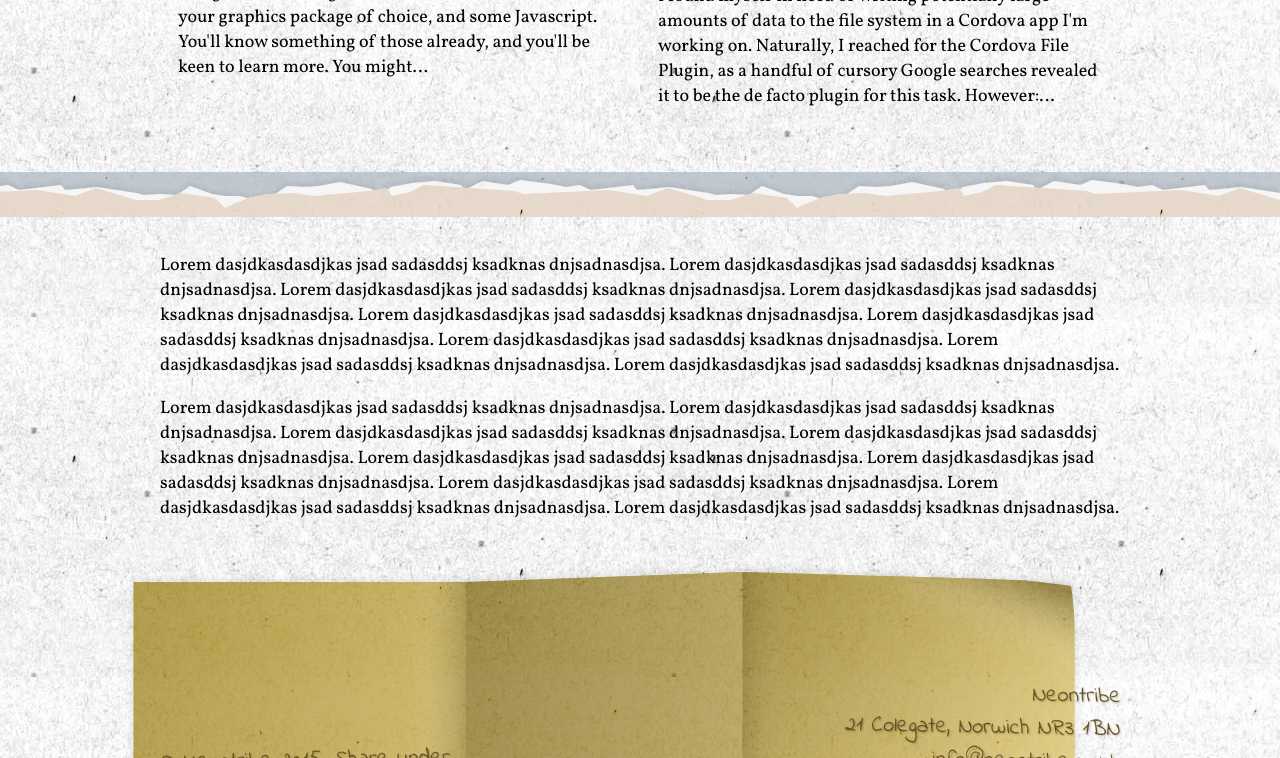
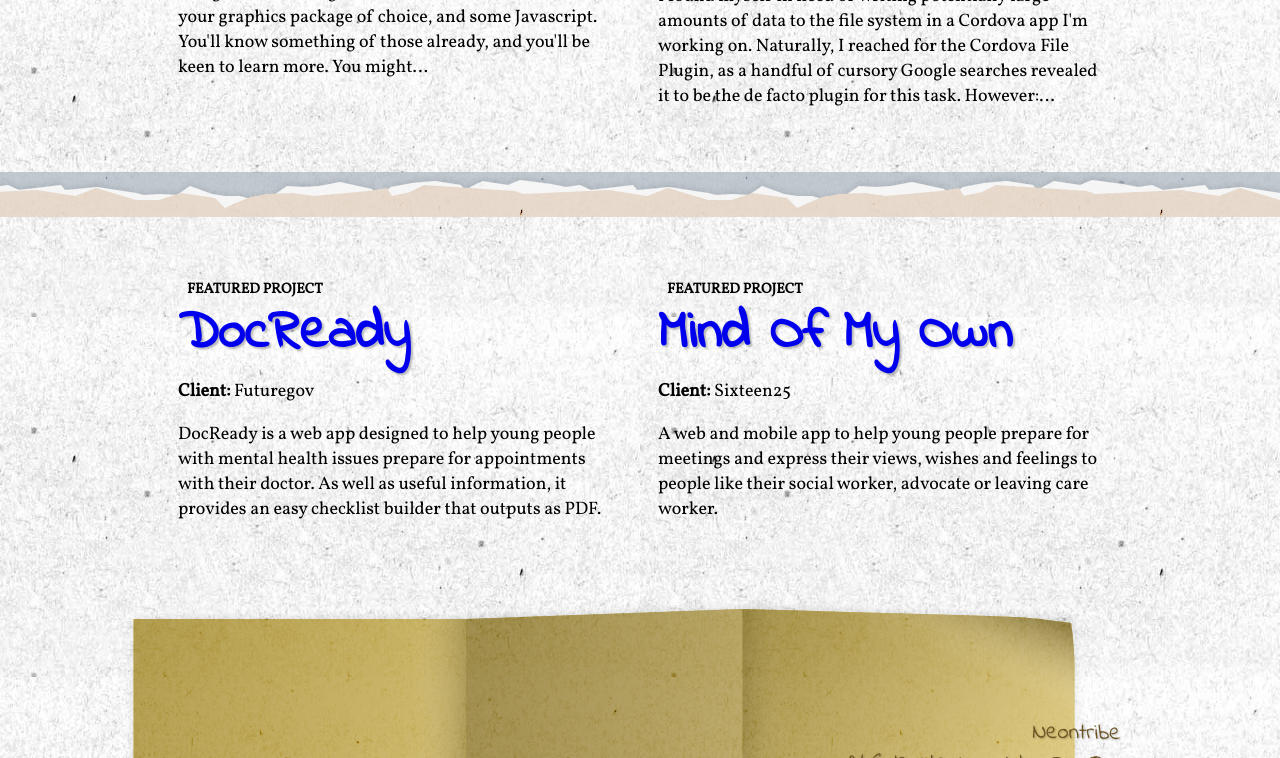
Before and after one commit to neontribe/papercraft, a website: page src/index.html in a window 1280 px wide. Shown: the part 763-1521 px from the top of the page. Drawn offline with Linux system fonts and the light colour scheme.

Commit message:
Show featured projects

```diff
--- a/src/css/main.css
+++ b/src/css/main.css
@@ -80,7 +80,7 @@
 			text-transform: uppercase;
 			padding: 0.25rem 0.5rem;
 			background-color: $accent2;
-			color: $alt_bg;
+			color: $main_bg;
 			text-shadow: none;
 			border-radius: 0.25rem;
 		}
@@ -165,7 +165,7 @@
 	.full-width {
 		position: relative;
 		background-color: $alt_bg;
-		margin: 2rem 0;
+		margin: 2rem 0 1rem 0;
 		box-shadow: inset 5rem 0 5rem -5rem $body_shadow, inset -5rem 0 5rem -5rem $body_shadow;
 
 		&:before {
@@ -198,12 +198,25 @@
 			article {
 				flex: 1;
 				margin: 1rem;
+
+				h2 span em {
+					color: $alt_bg;
+				}
 			}
 		}
 	}
 
 	.intro {
 		font-size: 1.5rem;
+	}
+
+	.two-col {
+		display: flex;
+
+		article {
+			flex: 1;
+			margin: 1rem;
+		}
 	}
 }
 
--- a/src/index.html
+++ b/src/index.html
@@ -39,9 +39,17 @@
 					</article>
 				</div>
 			</section>
-			<section>
-				<p>Lorem dasjdkasdasdjkas jsad sadasddsj ksadknas dnjsadnasdjsa. Lorem dasjdkasdasdjkas jsad sadasddsj ksadknas dnjsadnasdjsa. Lorem dasjdkasdasdjkas jsad sadasddsj ksadknas dnjsadnasdjsa. Lorem dasjdkasdasdjkas jsad sadasddsj ksadknas dnjsadnasdjsa. Lorem dasjdkasdasdjkas jsad sadasddsj ksadknas dnjsadnasdjsa. Lorem dasjdkasdasdjkas jsad sadasddsj ksadknas dnjsadnasdjsa. Lorem dasjdkasdasdjkas jsad sadasddsj ksadknas dnjsadnasdjsa. Lorem dasjdkasdasdjkas jsad sadasddsj ksadknas dnjsadnasdjsa. Lorem dasjdkasdasdjkas jsad sadasddsj ksadknas dnjsadnasdjsa.</p>
-				<p>Lorem dasjdkasdasdjkas jsad sadasddsj ksadknas dnjsadnasdjsa. Lorem dasjdkasdasdjkas jsad sadasddsj ksadknas dnjsadnasdjsa. Lorem dasjdkasdasdjkas jsad sadasddsj ksadknas dnjsadnasdjsa. Lorem dasjdkasdasdjkas jsad sadasddsj ksadknas dnjsadnasdjsa. Lorem dasjdkasdasdjkas jsad sadasddsj ksadknas dnjsadnasdjsa. Lorem dasjdkasdasdjkas jsad sadasddsj ksadknas dnjsadnasdjsa. Lorem dasjdkasdasdjkas jsad sadasddsj ksadknas dnjsadnasdjsa. Lorem dasjdkasdasdjkas jsad sadasddsj ksadknas dnjsadnasdjsa. Lorem dasjdkasdasdjkas jsad sadasddsj ksadknas dnjsadnasdjsa.</p>
+			<section class="two-col">
+				<article>
+					<h2><span><em>Featured Project</em></span><a href="http://www.docready.org/">DocReady</a></h2>
+					<p><strong>Client:</strong> Futuregov</p>
+					<p>DocReady is a web app designed to help young people with mental health issues prepare for appointments with their doctor. As well as useful information, it provides an easy checklist builder that outputs as PDF.</p>
+				</article>
+				<article>
+					<h2><span><em>Featured Project</em></span><a href="https://app.mindofmyown.org.uk/">Mind Of My Own</a></h2>
+					<p><strong>Client:</strong> Sixteen25</p>
+					<p>A web and mobile app to help young people prepare for meetings and express their views, wishes and feelings to people like their social worker, advocate or leaving care worker.</p>
+				</article>
 			</section>
 		</main>
 		<footer>
```
